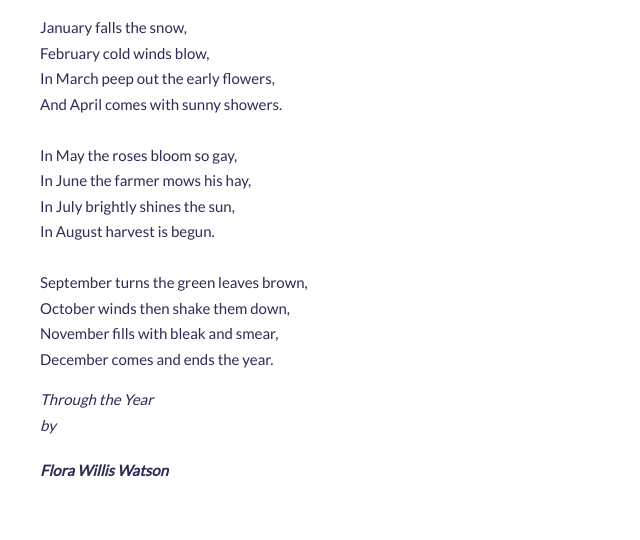
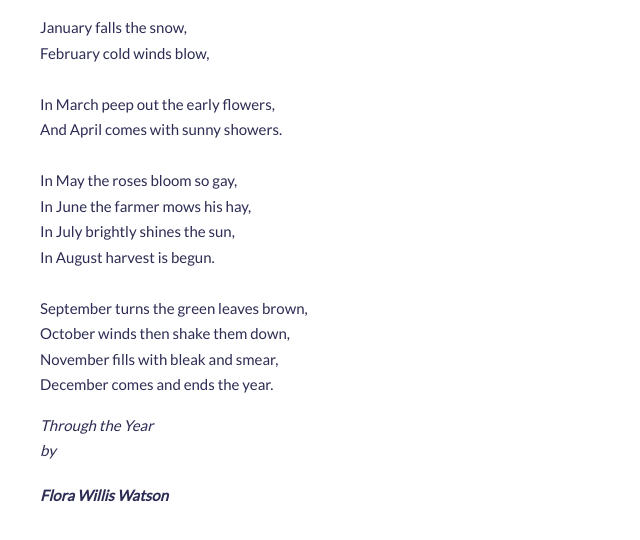
Before and after one commit to rado-jedro/git-learning, a plain HTML site: page index.html in a window 1280 px wide. Shown: the whole page, without its empty margins (0-640 px from the left). Drawn offline with Linux system fonts and the light colour scheme.

Commit message:
changes 2

```diff
--- a/index.html
+++ b/index.html
@@ -12,7 +12,7 @@
         <figure>
             <p>
                 January falls the snow,<br>
-                February cold winds blow,<br>
+                February cold winds blow,<br><br>
                 In March peep out the early flowers,<br>
                 And April comes with sunny showers.<br> <br>
                 In May the roses bloom so gay,<br>
```
